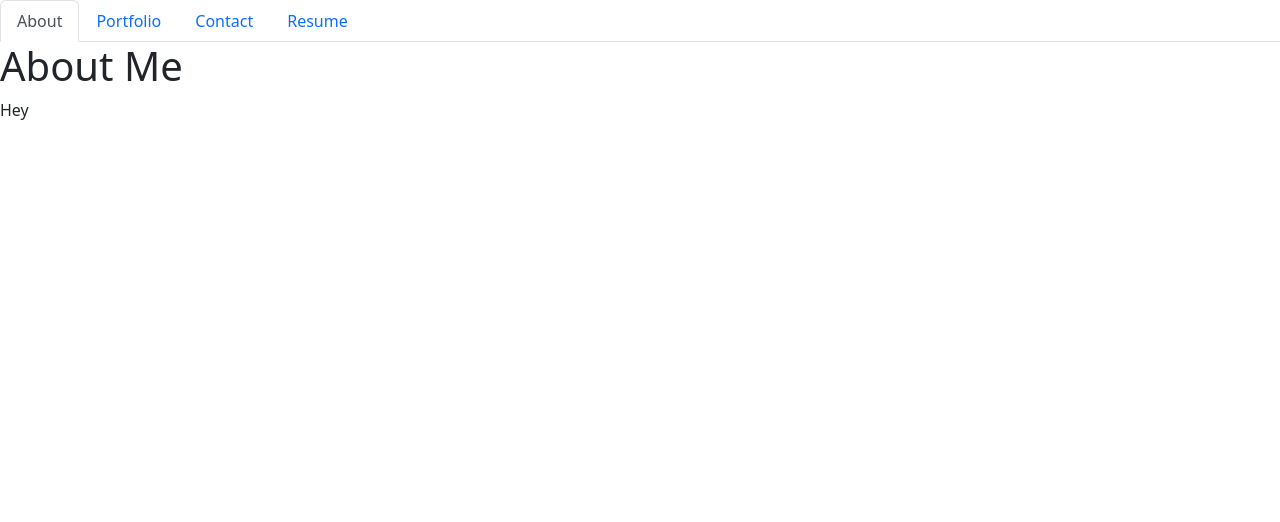
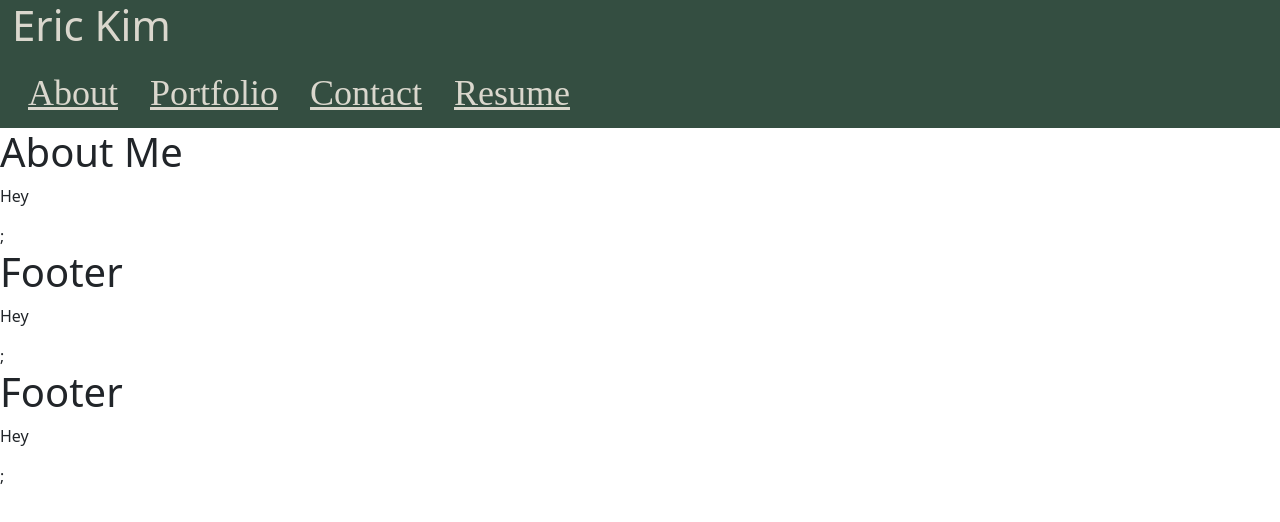
Before and after one commit to EricKim86/react-portfolio, a React (Create React App) app: page / in a window 1280 px wide. Shown: the top 522 px of the page. Built offline with nearby package versions, Linux system fonts and the light colour scheme.

Commit message:
added project and footer

```diff
--- a/public/index.html
+++ b/public/index.html
@@ -11,6 +11,7 @@
     />
     <link rel="apple-touch-icon" href="%PUBLIC_URL%/logo192.png" />
     <link rel="manifest" href="%PUBLIC_URL%/manifest.json" />
+    <link rel="stylesheet" href="https://cdn.jsdelivr.net/npm/bootstrap@5.1.3/dist/css/bootstrap.min.css">
 
     <title>React Portfolio</title>
   </head>
--- a/src/App.js
+++ b/src/App.js
@@ -1,6 +1,13 @@
 import React from "react";
-import PortfolioContainer from "./components/PortfolioContainer";
+import Header from "./components/Header";
+import Project from "./components/Project";
+import Footer from "./components/Footer";
 
-const App = () => <PortfolioContainer />;
+const App = () =>
+<div>
+<Header/>;
+<Project/>;
+<Footer/>;
+</div>
 
 export default App;
--- /dev/null
+++ b/src/components/Footer.js
@@ -0,0 +1,12 @@
+import React from 'react';
+
+export default function Footer() {
+  return (
+    <div>
+      <h1>Footer</h1>
+      <p>
+      Hey
+      </p>
+    </div>
+  );
+}
--- a/src/components/PortfolioContainer.js
+++ b/src/components/Header.js
@@ -1,11 +1,11 @@
 import React, { useState } from 'react';
-import NavTabs from './NavTabs';
+import Navigation from './Navigation';
 import About from './pages/About';
 import Portfolio from './pages/Portfolio';
 import Contact from './pages/Contact';
 import Resume from './pages/Resume';
 
-export default function PortfolioContainer() {
+export default function Header() {
   const [currentPage, setCurrentPage] = useState('About');
 
   const renderPage = () => {
@@ -25,7 +25,7 @@ export default function PortfolioContainer() {
 
   return (
     <div>
-      <NavTabs currentPage={currentPage} handlePageChange={handlePageChange} />
+      <Navigation currentPage={currentPage} handlePageChange={handlePageChange} />
       {renderPage()}
     </div>
   );
--- a/src/components/NavTabs.js
+++ /dev/null
@@ -1,50 +0,0 @@
-import React from 'react';
-
-function NavTabs({ currentPage, handlePageChange }) {
-  return (
-    <ul className="nav nav-tabs">
-      <li className="nav-item">
-        <a
-          href="#About"
-          onClick={() => handlePageChange('About')}
-
-          className={currentPage === 'About' ? 'nav-link active' : 'nav-link'}
-        >
-          About
-        </a>
-      </li>
-      <li className="nav-item">
-        <a
-          href="#Portfolio"
-          onClick={() => handlePageChange('Portfolio')}
-
-          className={currentPage === 'Portfolio' ? 'nav-link active' : 'nav-link'}
-        >
-          Portfolio
-        </a>
-      </li>
-      <li className="nav-item">
-        <a
-          href="#Contact"
-          onClick={() => handlePageChange('Contact')}
-
-          className={currentPage === 'Contact' ? 'nav-link active' : 'nav-link'}
-        >
-          Contact
-        </a>
-      </li>
-      <li className="nav-item">
-        <a
-          href="#Contact"
-          onClick={() => handlePageChange('Resume')}
-
-          className={currentPage === 'Resume' ? 'nav-link active' : 'nav-link'}
-        >
-          Resume
-        </a>
-      </li>
-    </ul>
-  );
-}
-
-export default NavTabs;
--- /dev/null
+++ b/src/components/Navigation.js
@@ -0,0 +1,55 @@
+import React from 'react';
+
+const styles = {
+  navigation: {
+    background: '#344e41',
+    display: 'flex-end',
+    flexWrap: 'wrap',
+  },
+  link: {
+    color: '#dad7cd',
+    fontSize: '36px',
+    fontFamily:'Playfair',
+    textDecoration: 'underline',
+  },
+  header: {
+    color: '#dad7cd',
+    fontSize: '42px',
+  }
+};
+
+function Navigation({ currentPage, handlePageChange }) {
+  return (
+    <div className="container-fluid" style={styles.navigation}>
+      <h1 style={styles.header}>Eric Kim</h1>
+      <ul className="nav">
+        <li className="nav-item">
+          <a style={styles.link} href="#About"
+            onClick={() => handlePageChange('About')}
+            className={currentPage === 'About' ? 'nav-link active' : 'nav-link'}
+          >About</a>
+        </li>
+        <li className="nav-item">
+          <a style={styles.link} href="#Portfolio"
+            onClick={() => handlePageChange('Portfolio')}
+            className={currentPage === 'Portfolio' ? 'nav-link active' : 'nav-link'}
+          >Portfolio</a>
+        </li>
+        <li className="nav-item">
+          <a style={styles.link} href="#Contact"
+            onClick={() => handlePageChange('Contact')}
+            className={currentPage === 'Contact' ? 'nav-link active' : 'nav-link'}
+          >Contact</a>
+        </li>
+        <li className="nav-item">
+          <a style={styles.link} href="#Contact"
+            onClick={() => handlePageChange('Resume')}
+            className={currentPage === 'Resume' ? 'nav-link active' : 'nav-link'}
+          >Resume</a>
+        </li>
+      </ul>
+    </div>
+  );
+}
+
+export default Navigation;
--- /dev/null
+++ b/src/components/Project.js
@@ -0,0 +1,12 @@
+import React from 'react';
+
+export default function Footer() {
+  return (
+    <div>
+      <h1>Footer</h1>
+      <p>
+      Hey
+      </p>
+    </div>
+  );
+}
```
